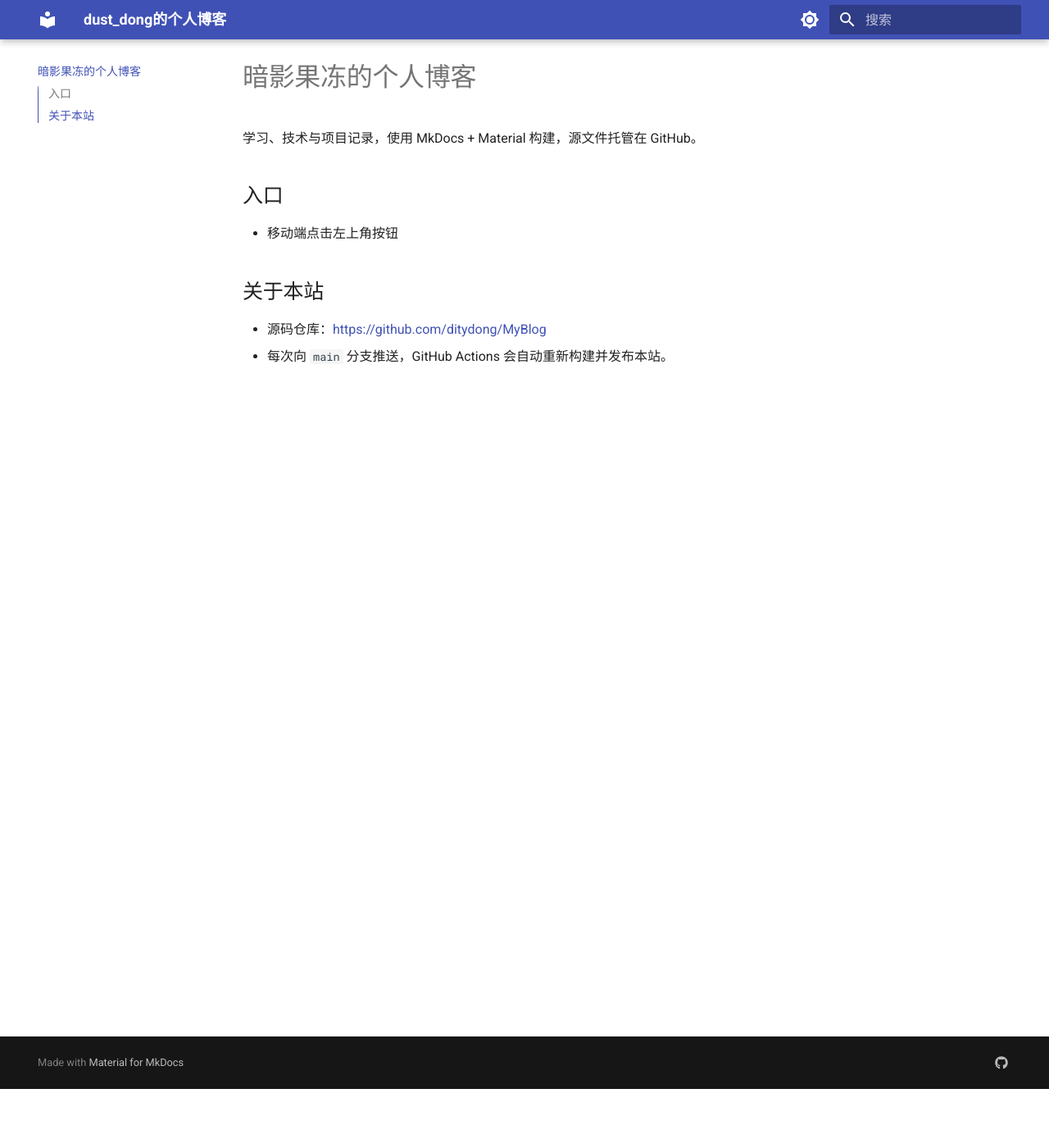
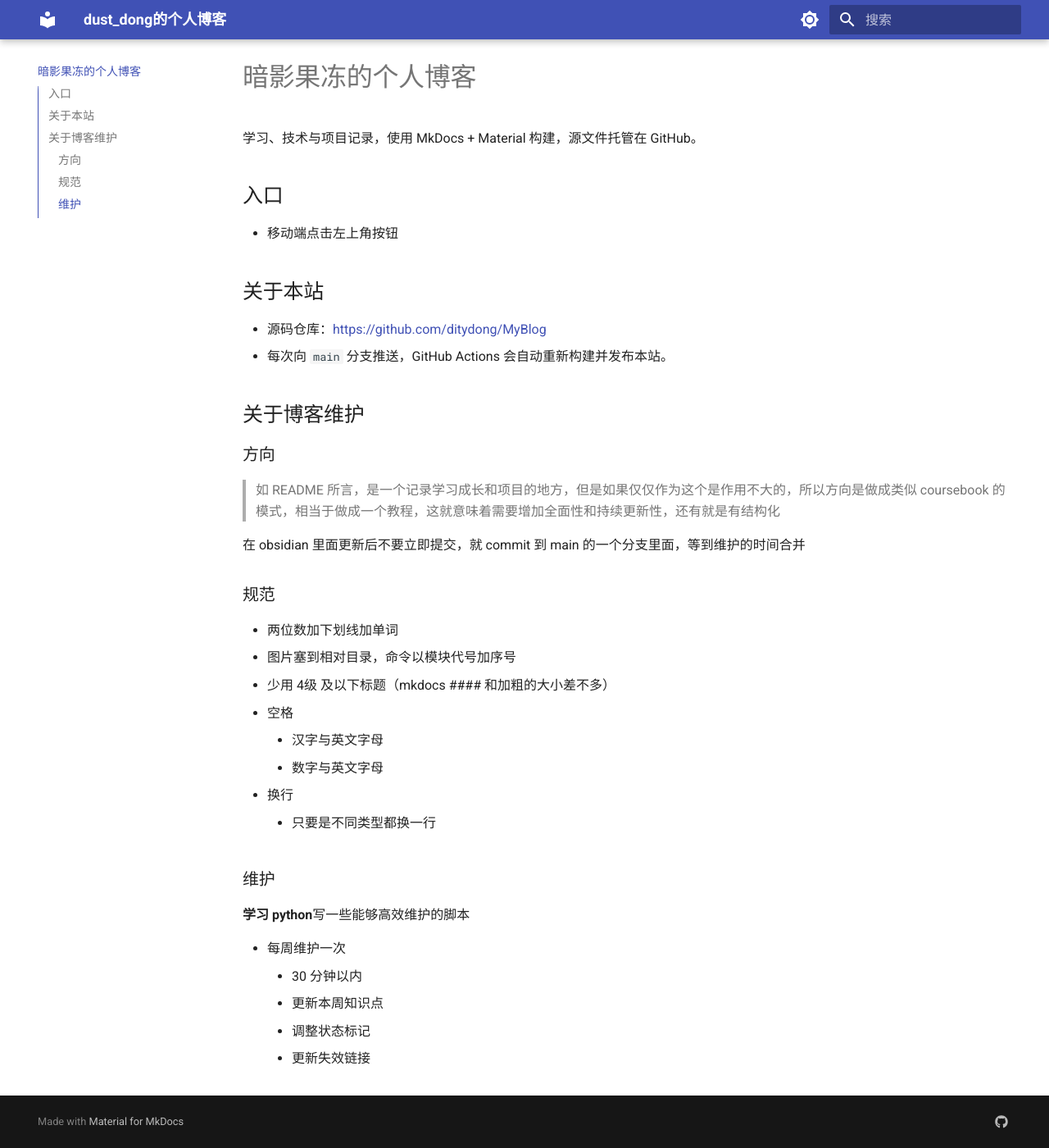
Before and after one commit to ditydong/MyBlog, an MkDocs documentation site: the page built from docs/index.md, in a window 1280 px wide and 1400 px high, scrolled down 72 px. Shown: the whole window at 82% size. Built offline with MkDocs 1.6.1 and Material for MkDocs 9.7.7, drawn with Linux system fonts in a browser that asks for light colours.

Commit message:
更新维护规则

```diff
--- a/docs/index.md
+++ b/docs/index.md
@@ -11,3 +11,31 @@
 
 - 源码仓库：<https://github.com/ditydong/MyBlog>
 - 每次向 `main` 分支推送，GitHub Actions 会自动重新构建并发布本站。
+
+## 关于博客维护
+
+### 方向
+
+> 如 README 所言，是一个记录学习成长和项目的地方，但是如果仅仅作为这个是作用不大的，所以方向是做成类似 coursebook 的模式，相当于做成一个教程，这就意味着需要增加全面性和持续更新性，还有就是有结构化
+
+在 obsidian 里面更新后不要立即提交，就 commit 到 main 的一个分支里面，等到维护的时间合并
+### 规范
+
+- 两位数加下划线加单词
+- 图片塞到相对目录，命令以模块代号加序号
+- 少用 4级 及以下标题（mkdocs #### 和加粗的大小差不多）
+- 空格
+	- 汉字与英文字母
+	- 数字与英文字母
+- 换行
+	- 只要是不同类型都换一行
+
+### 维护
+
+**学习 python**写一些能够高效维护的脚本
+
+- 每周维护一次
+	- 30 分钟以内
+	- 更新本周知识点
+	- 调整状态标记
+	- 更新失效链接
```
